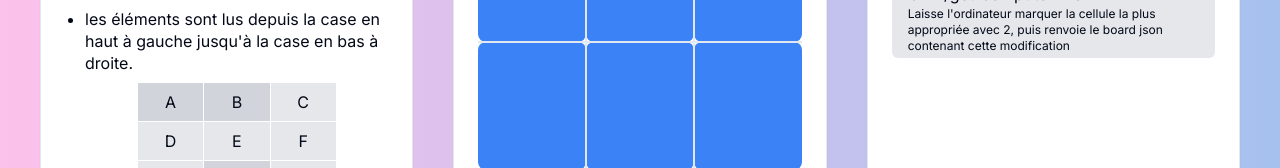
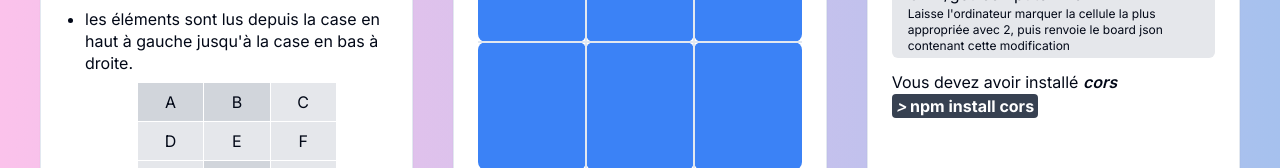
Before and after one commit to ymedaghri/ippon-node-course-assistant, a Next.js app: page /exercices/tic-tac-toe in a window 1280 px wide. Shown: the part 573-741 px from the top of the page. Built offline with nearby package versions, Linux system fonts and the light colour scheme.

Commit message:
Message about cors

```diff
--- a/app/exercices/tic-tac-toe/page.tsx
+++ b/app/exercices/tic-tac-toe/page.tsx
@@ -250,13 +250,12 @@ export default function TicTacToeExercice() {
                       data-selector={`board.row(${rowIndex}).col(${colIndex})`}
                       onClick={() => markAsPlayer(rowIndex * 3 + colIndex)}
                       key={colIndex}
-                      className={`h-32 w-32 rounded-lg  p-2 text-center text-8xl text-white ${
-                        winningCells.includes(rowIndex * 3 + colIndex)
+                      className={`h-32 w-32 rounded-lg  p-2 text-center text-8xl text-white ${winningCells.includes(rowIndex * 3 + colIndex)
                           ? "bg-orange-400"
                           : invincible
-                          ? "bg-red-500"
-                          : "bg-blue-500"
-                      }
+                            ? "bg-red-500"
+                            : "bg-blue-500"
+                        }
                         }`}
                     >
                       {board && displayCell(board[rowIndex * 3 + colIndex])}
@@ -276,8 +275,8 @@ export default function TicTacToeExercice() {
                     {winner === 1
                       ? "You won !"
                       : winner === 2
-                      ? "Computer has won"
-                      : "Nobody won, so boring !"}
+                        ? "Computer has won"
+                        : "Nobody won, so boring !"}
                   </p>
                 </>
               )}
@@ -337,6 +336,11 @@ export default function TicTacToeExercice() {
               avec 2, puis renvoie le board json contenant cette modification
             </p>
           </div>
+          <p>
+            Vous devez avoir installé <i className="font-semibold">cors</i>
+            <br/>
+            <div className="inline-block bg-gray-700 text-white font-bold rounded-sm">&nbsp;<i className="font-semibold">{">"}</i> npm install cors&nbsp;</div>
+          </p>
         </CardContent>
       </Card>
     </main>
```
